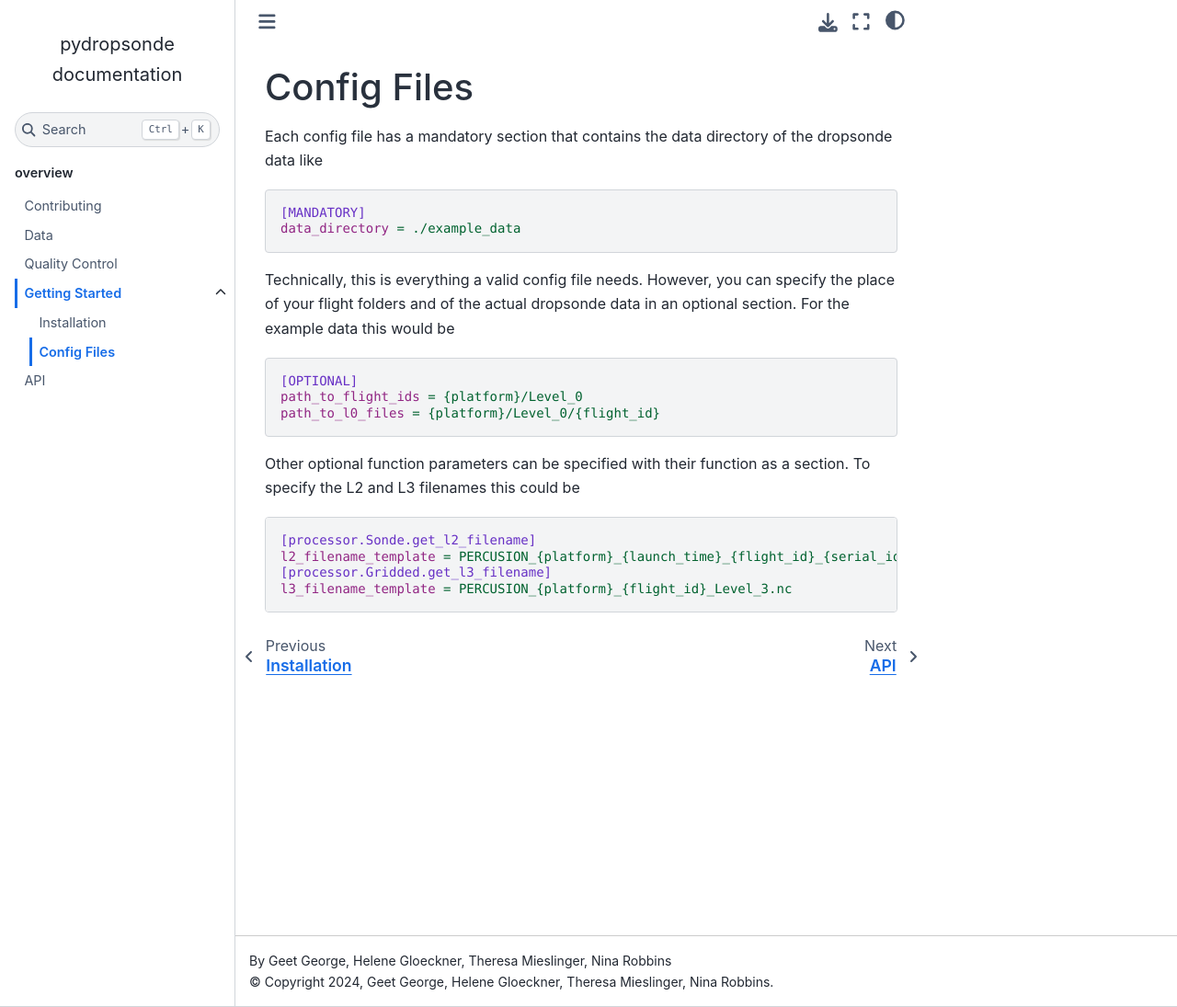
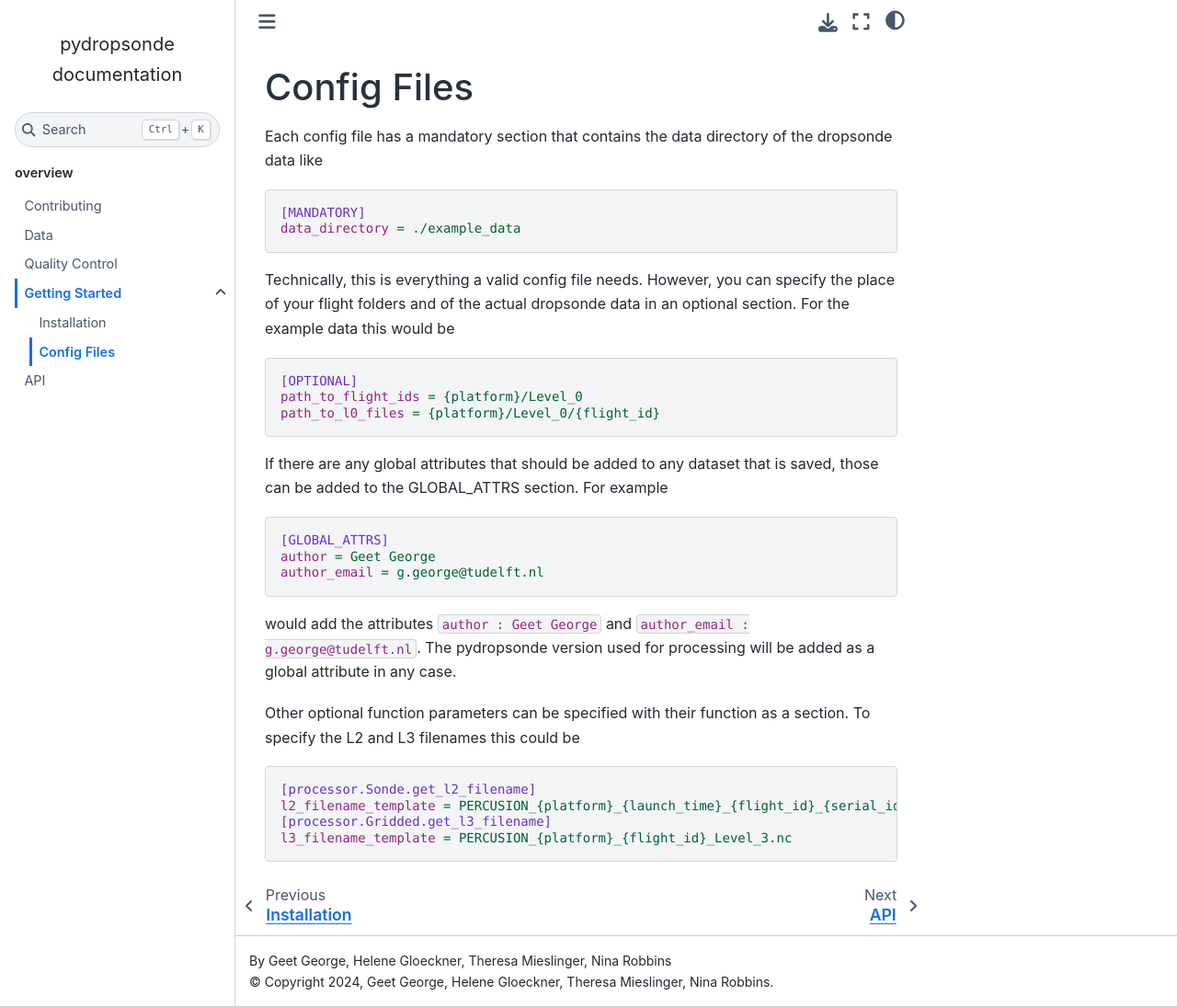
Before and after one commit to tmieslinger/pydropsonde, a Sphinx documentation site: the page built from docs/source/tutorial/configs.rst, in a window 1280 px wide and 1095 px high. Shown: the whole window at 92% size. Built offline with Sphinx 7.4.7 and the Sphinx Book theme 1.1.4, drawn with Linux system fonts in a browser that asks for light colours.

Commit message:
add docu

```diff
--- a/docs/source/tutorial/configs.rst
+++ b/docs/source/tutorial/configs.rst
@@ -18,6 +18,15 @@ For the example data this would be
         path_to_flight_ids = {platform}/Level_0
         path_to_l0_files = {platform}/Level_0/{flight_id}
 
+If there are any global attributes that should be added to any dataset that is saved, those can be added to the GLOBAL_ATTRS section. For example
+
+.. code-block:: ini
+
+        [GLOBAL_ATTRS]
+        author = Geet George
+        author_email = g.george@tudelft.nl
+
+would add the attributes ``author : Geet George`` and ``author_email : g.george@tudelft.nl``. The pydropsonde version used for processing will be added as a global attribute in any case.
 
 Other optional function parameters can be specified with their function as a section. To specify the L2 and L3 filenames this could be
 
```
